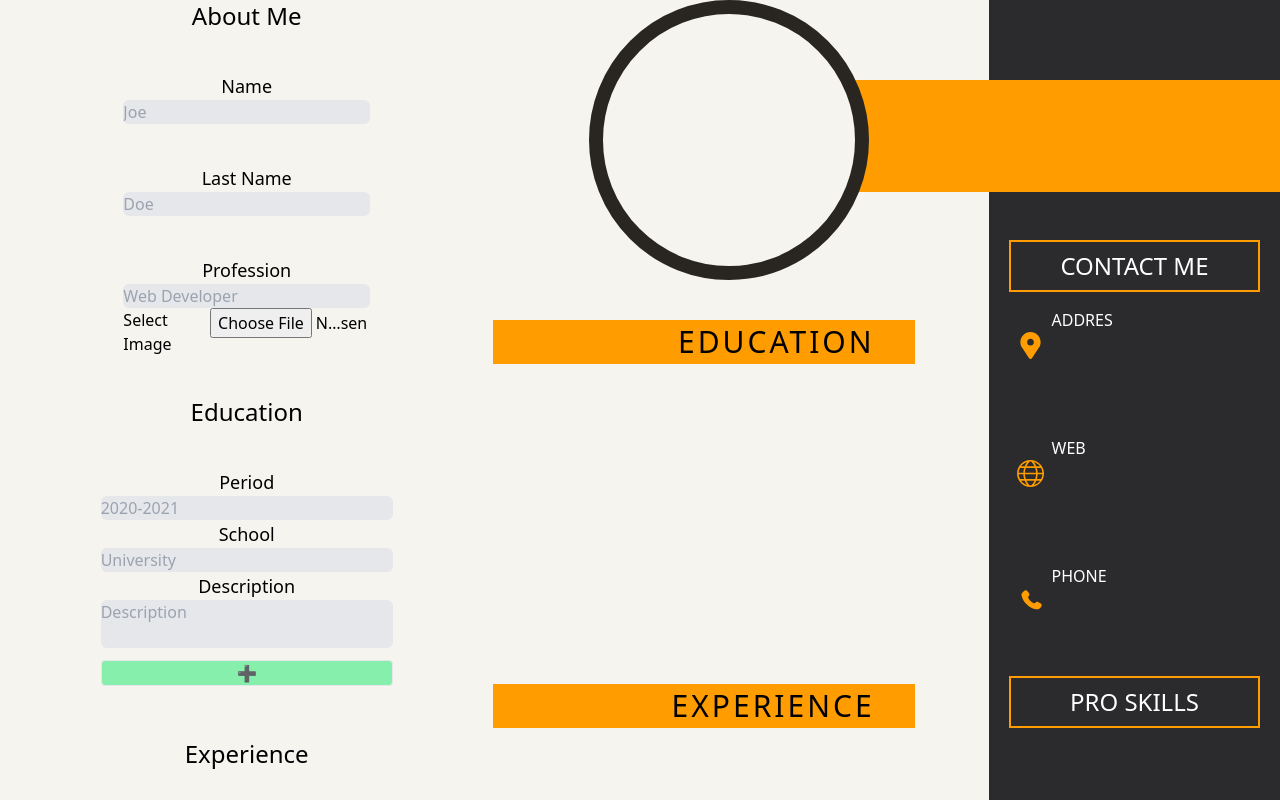
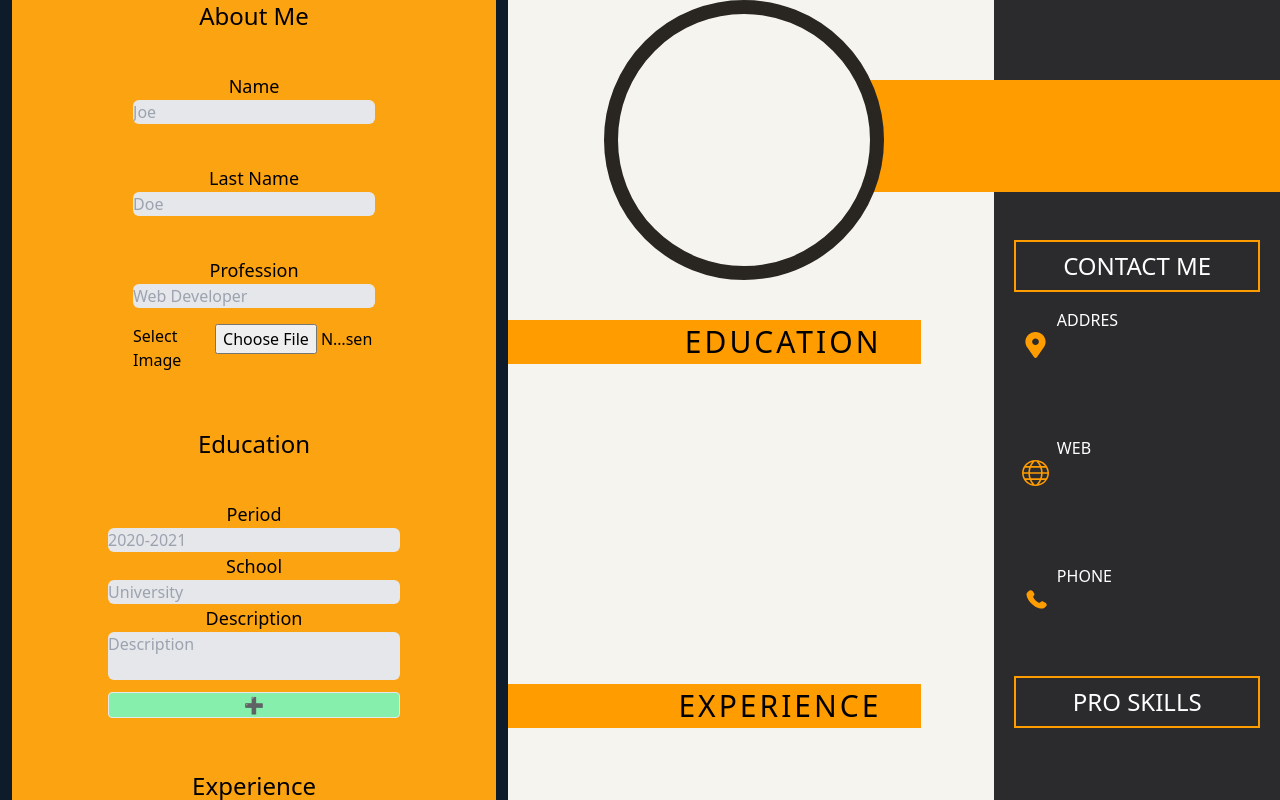
Before and after one commit to Krist15/cv-application, a React (Vite) app: page / in a window 1280 px wide. Shown: the top 800 px of the page. Built offline with nearby package versions, Linux system fonts and the light colour scheme.

Commit message:
Feat: change form color

```diff
--- a/src/components/Form.tsx
+++ b/src/components/Form.tsx
@@ -38,7 +38,7 @@ export default function Form(props: FormProps) {
   };
 
   return (
-    <div className="w-2/5 h-full bg-[#f5f4ee]">
+    <div className="w-2/5 h-full mx-3 bg-[#fca311]">
       <form className="flex flex-col gap-10 items-center">
         <p className="text-2xl text-center">About Me</p>
         <div className="flex flex-col w-1/2">
@@ -86,13 +86,18 @@ export default function Form(props: FormProps) {
             className="rounded-md bg-gray-200"
           />
           <div className="flex">
-            <label htmlFor="select-image">Select Image</label>
+            <label
+              htmlFor="select-image"
+              className="my-4"
+            >
+              Select Image
+            </label>
             <input
               type="file"
               accept="image/jpeg, image/jpg, image/png"
               name="selectImage"
               id="select-image"
-              className="w-40"
+              className="w-40 my-4"
               onChange={props.handleImageChange}
             />
           </div>
```
